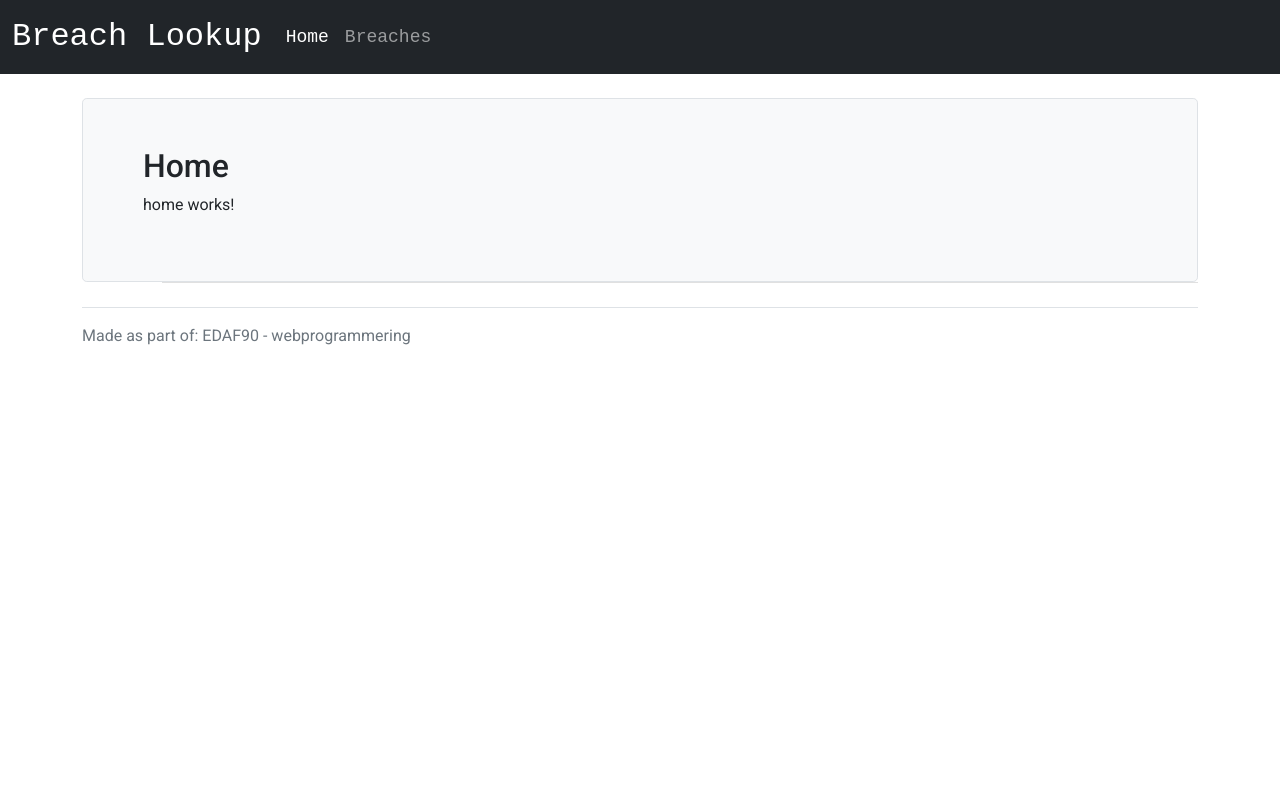
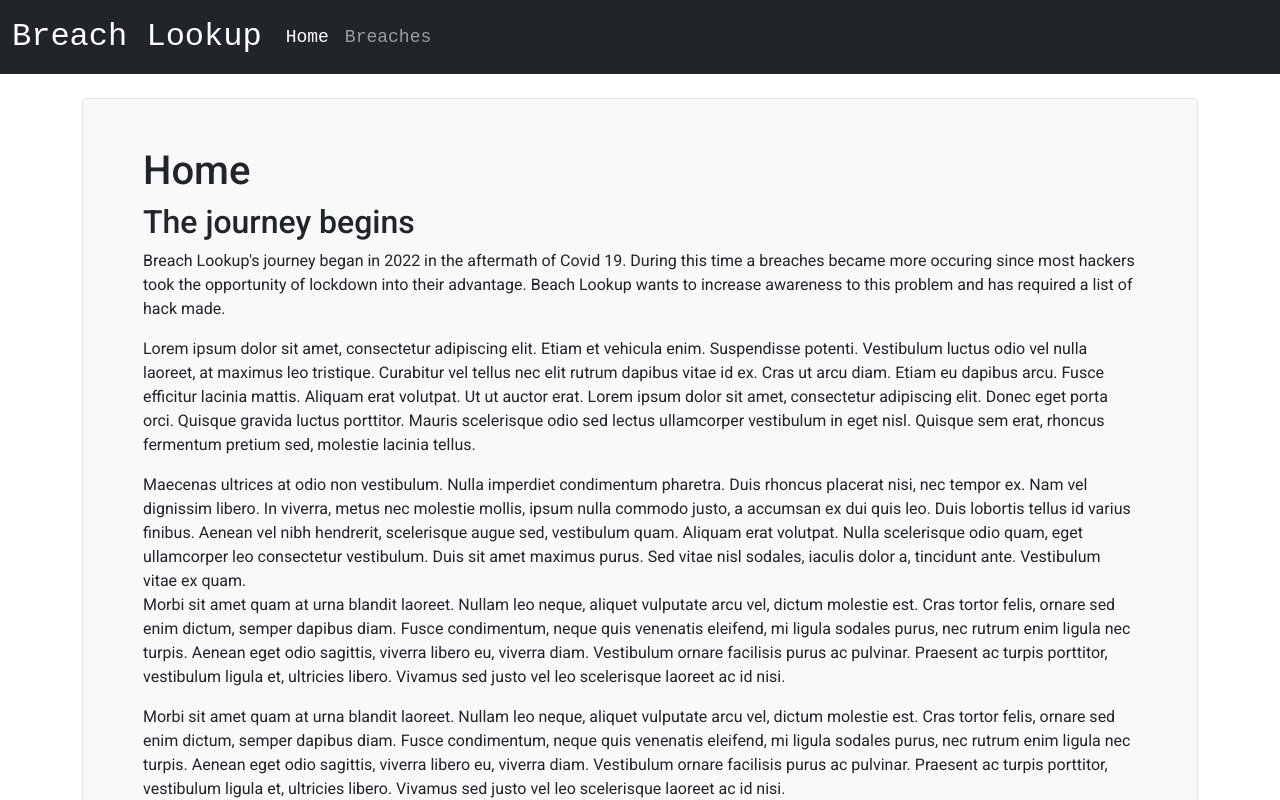
Before and after one commit to SimonErlandsson/EDAF90-projekt, an Angular app in the folder breach-lookup/: page /home in a window 1280 px wide. Shown: the top 800 px of the page. Built offline with nearby package versions, Linux system fonts and the light colour scheme.

Commit message:
limit show of breaches for faster development, fix later

```diff
--- a/breach-lookup/src/app/breach-presenter/breach-presenter.component.ts
+++ b/breach-lookup/src/app/breach-presenter/breach-presenter.component.ts
@@ -18,7 +18,7 @@ export class BreachPresenterComponent implements OnInit, OnDestroy {
     ngOnInit(): void {
         this.subscription = this.breachService
             .getBreaches()
-            .subscribe((breaches) => (this.breaches = breaches));
+            .subscribe((breaches) => (this.breaches = breaches.slice(1,100))); //only for faster response during development
     }
 
     ngOnDestroy(): void {
--- a/breach-lookup/src/app/header/header.component.css
+++ b/breach-lookup/src/app/header/header.component.css
@@ -6,3 +6,7 @@ a.navbar-brand{
   font-size: xx-large;
   font-family: 'Courier New', Courier, monospace;
 }
+div.collapse navbar-collapse{
+  text-align: center;
+  display: inline-block
+}
--- a/breach-lookup/src/app/home/home.component.html
+++ b/breach-lookup/src/app/home/home.component.html
@@ -1,2 +1,27 @@
-<h2>Home</h2>
-<p>home works!</p>
+<h1>
+  Home
+</h1>
+
+
+
+<h2>The journey begins</h2>
+<p>Breach Lookup's journey began in 2022 in the aftermath of Covid 19. During this time a breaches became more
+  occuring since most hackers took the opportunity of lockdown into their advantage. Beach Lookup wants to increase
+  awareness to this problem and has required a list of hack made.
+</p>
+
+<p>
+  Lorem ipsum dolor sit amet, consectetur adipiscing elit. Etiam et vehicula enim. Suspendisse potenti. Vestibulum luctus odio vel nulla laoreet, at maximus leo tristique. Curabitur vel tellus nec elit rutrum dapibus vitae id ex. Cras ut arcu diam. Etiam eu dapibus arcu. Fusce efficitur lacinia mattis. Aliquam erat volutpat. Ut ut auctor erat. Lorem ipsum dolor sit amet, consectetur adipiscing elit. Donec eget porta orci. Quisque gravida luctus porttitor. Mauris scelerisque odio sed lectus ullamcorper vestibulum in eget nisl. Quisque sem erat, rhoncus fermentum pretium sed, molestie lacinia tellus.
+</p>
+Maecenas ultrices at odio non vestibulum. Nulla imperdiet condimentum pharetra. Duis rhoncus placerat nisi, nec tempor ex. Nam vel dignissim libero. In viverra, metus nec molestie mollis, ipsum nulla commodo justo, a accumsan ex dui quis leo. Duis lobortis tellus id varius finibus. Aenean vel nibh hendrerit, scelerisque augue sed, vestibulum quam. Aliquam erat volutpat. Nulla scelerisque odio quam, eget ullamcorper leo consectetur vestibulum. Duis sit amet maximus purus. Sed vitae nisl sodales, iaculis dolor a, tincidunt ante. Vestibulum vitae ex quam.
+<p>
+  Morbi sit amet quam at urna blandit laoreet. Nullam leo neque, aliquet vulputate arcu vel, dictum molestie est. Cras tortor felis, ornare sed enim dictum, semper dapibus diam. Fusce condimentum, neque quis venenatis eleifend, mi ligula sodales purus, nec rutrum enim ligula nec turpis. Aenean eget odio sagittis, viverra libero eu, viverra diam. Vestibulum ornare facilisis purus ac pulvinar. Praesent ac turpis porttitor, vestibulum ligula et, ultricies libero. Vivamus sed justo vel leo scelerisque laoreet ac id nisi.
+</p>
+
+<p>
+  Morbi sit amet quam at urna blandit laoreet. Nullam leo neque, aliquet vulputate arcu vel, dictum molestie est. Cras tortor felis, ornare sed enim dictum, semper dapibus diam. Fusce condimentum, neque quis venenatis eleifend, mi ligula sodales purus, nec rutrum enim ligula nec turpis. Aenean eget odio sagittis, viverra libero eu, viverra diam. Vestibulum ornare facilisis purus ac pulvinar. Praesent ac turpis porttitor, vestibulum ligula et, ultricies libero. Vivamus sed justo vel leo scelerisque laoreet ac id nisi.
+
+</p>
+<p>
+  Morbi sit amet quam at urna blandit laoreet. Nullam leo neque, aliquet vulputate arcu vel, dictum molestie est. Cras tortor felis, ornare sed enim dictum, semper dapibus diam. Fusce condimentum, neque quis venenatis eleifend, mi ligula sodales purus, nec rutrum enim ligula nec turpis. Aenean eget odio sagittis, viverra libero eu, viverra diam. Vestibulum ornare facilisis purus ac pulvinar. Praesent ac turpis porttitor, vestibulum ligula et, ultricies libero. Vivamus sed justo vel leo scelerisque laoreet ac id nisi.
+</p>
--- a/breach-lookup/src/app/services/breach.service.ts
+++ b/breach-lookup/src/app/services/breach.service.ts
@@ -11,7 +11,7 @@ export class BreachService {
 
   //BREACHES: Breach[] = [
   //   {
-  //     ame: 'testName',
+  //     name: 'testName',
   //     title: 'testTitle',
   //     domain: 'testDomain',
   //     breachDate: '020202',
@@ -52,6 +52,6 @@ export class BreachService {
   getBreaches(): Observable<Breach[]> {
     // const breaches = of(this.BREACHES);
     // return breaches;
-    return this.http.get<Breach[]>(this.apiUrl);
+    return this.http.get<Breach[]>(this.apiUrl,{})
   }
 }
```
